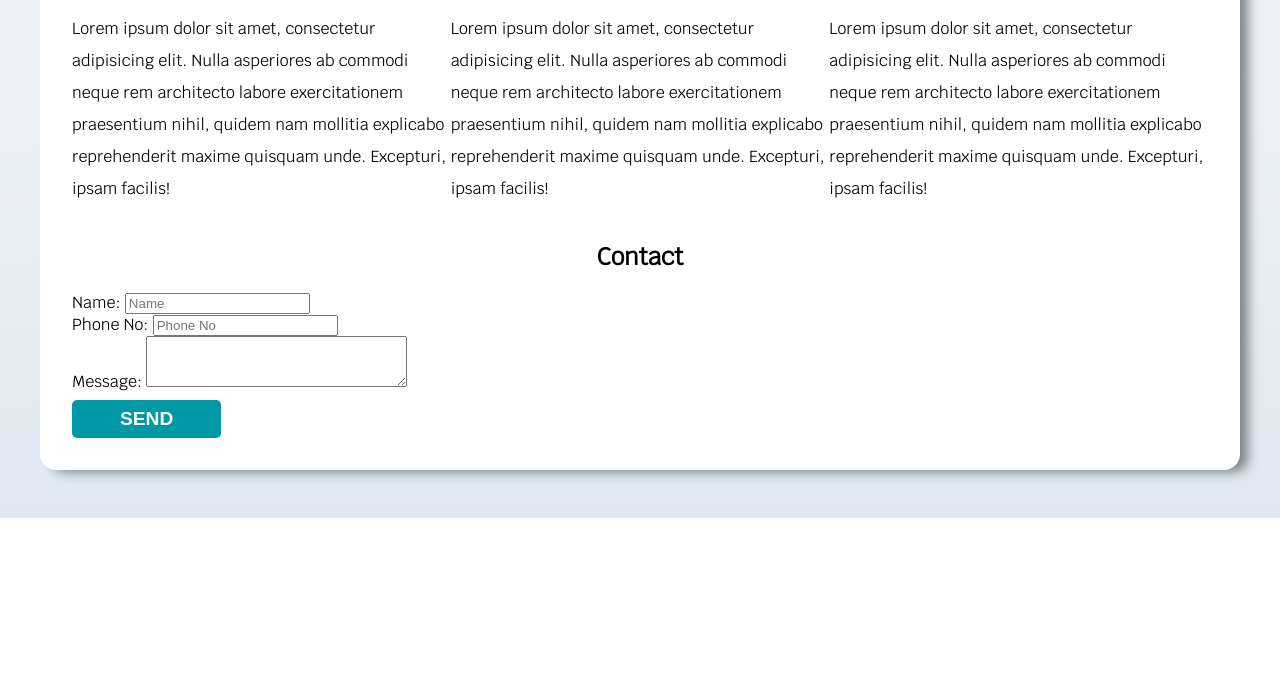
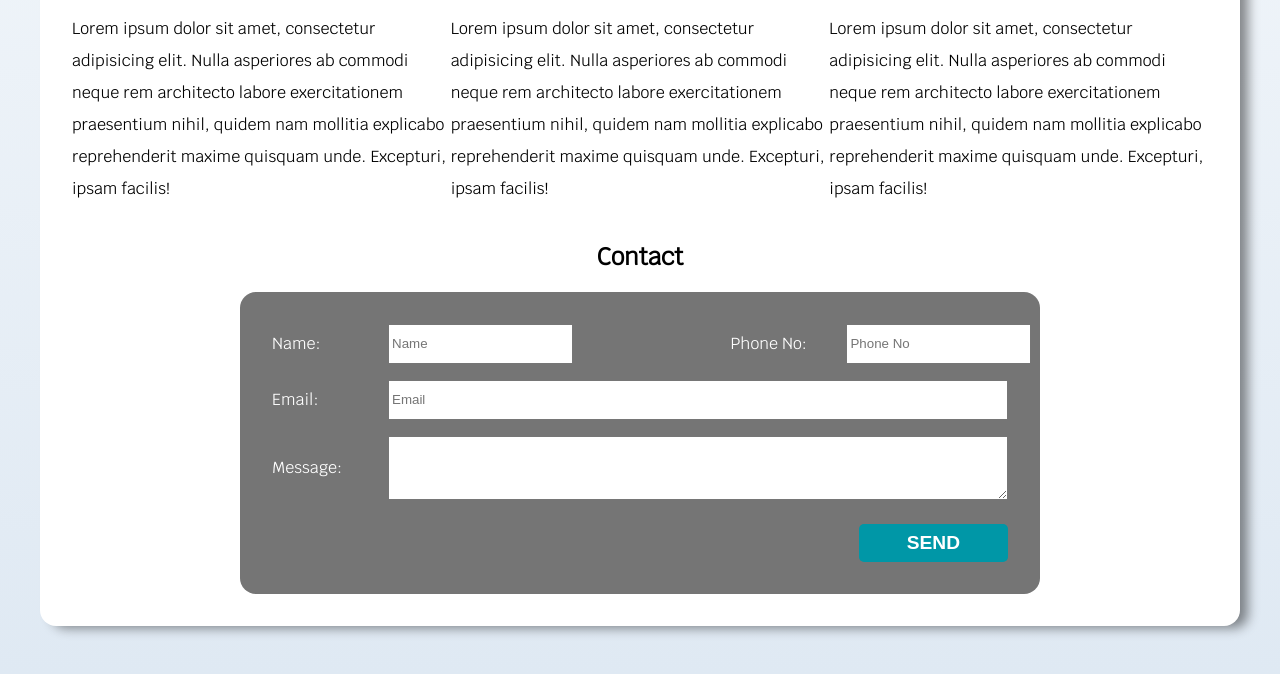
Before and after one commit to Chinmay045/Freelancer_Website, a plain HTML site: page freelancer_flexbox_start/index.html in a window 1280 px wide. Shown: the part 827-1501 px from the top of the page. Before the commit the page ends 1345 px from the top, so only its background shows below. Drawn offline with Linux system fonts and the light colour scheme.

Commit message:
add CSS for the contact section

```diff
--- a/freelancer_flexbox_start/css/style.css
+++ b/freelancer_flexbox_start/css/style.css
@@ -98,6 +98,12 @@ text-align: center;
   border: none;
   color: white;
   text-transform: uppercase;
+  transition: background-color .3s;
+  cursor: pointer;
+}
+
+.button:hover{
+  background-color: var(--primary);
 }
 
 .hero-content i{
@@ -129,6 +135,7 @@ h3{
   .service-container{
     display: flex;
     justify-content: space-between;
+
   }
 
   .service{
@@ -154,3 +161,61 @@ p{
 .icons i{
   font-size: 2rem;
 }
+
+form{
+  background-color: var(--gray);
+  padding: 2rem;
+  border-radius: 1rem;
+}
+
+@media (min-width:768px) {
+  form{
+    max-width: 800px;
+    margin: 0 auto;
+  }
+  .form-container{
+    display: flex;
+    justify-content: space-between;
+    flex-wrap: wrap;
+  }
+
+  .field{
+    flex: 0 0 calc(50% -1rem);
+  }
+}
+
+.field{
+  display: flex;
+  margin-bottom: 1rem;
+  align-items: center;
+}
+
+.field label{
+  flex: 0 0 100px;
+}
+
+.field input[type="text"],
+.field input[type="tel"],
+.field input[type="mail"],
+.field textarea{
+  flex: 1;
+  height: 2.5rem;
+}
+
+.w-100{
+  flex: 0 0 100%;
+}
+
+label{
+  color: var(--white);
+  margin-right: 1rem;
+}
+
+.field textarea{
+  height: 4rem;
+}
+
+.submit-form{
+  display: flex;
+  justify-content: flex-end;
+}
--- a/freelancer_flexbox_start/index.html
+++ b/freelancer_flexbox_start/index.html
@@ -82,7 +82,11 @@
                         <label>Phone No:</label>
                         <input type="tel" placeholder="Phone No">
                     </div>
-                    <div class="field">
+                    <div class="field w-100">
+                        <label>Email:</label>
+                        <input type="mail" placeholder="Email">
+                    </div>
+                    <div class="field w-100">
                         <label>Message:</label>
                         <textarea cols="30" rows="3"></textarea>
                     </div>
```
